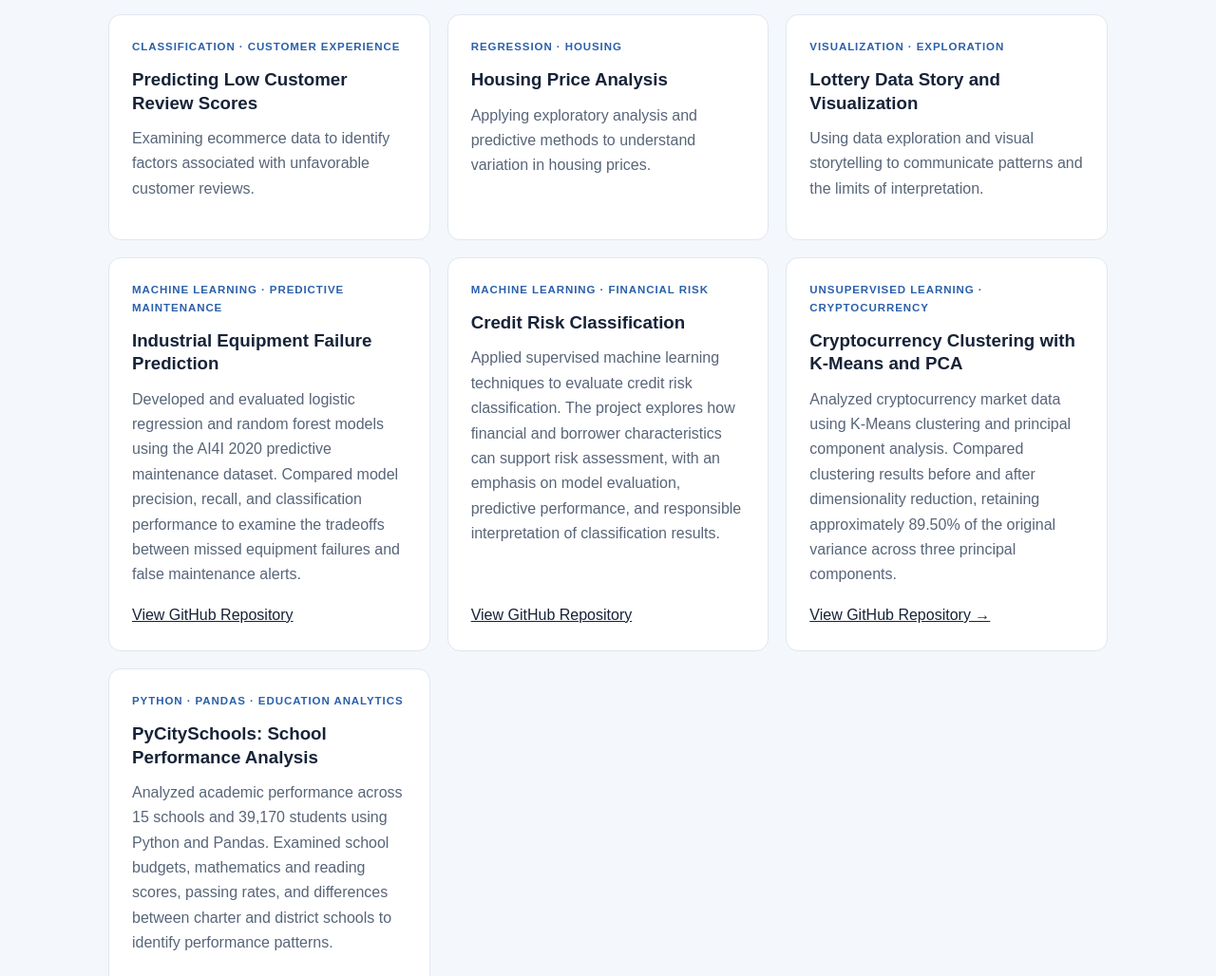
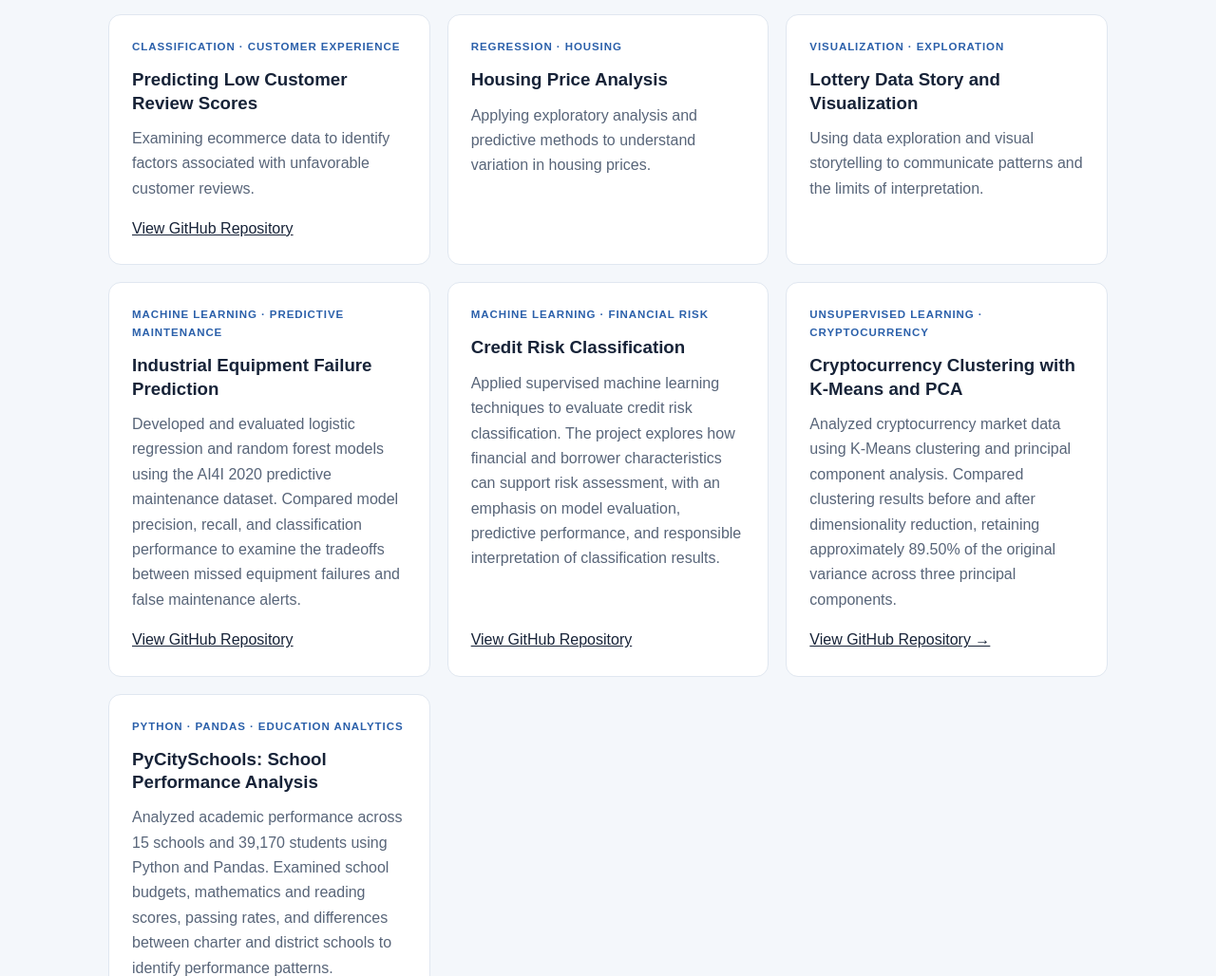
Before and after one commit to AdamSaenz/AdamSaenz.github.io, a plain HTML site: page index.html in a window 1280 px wide. Shown: the part 1751-2779 px from the top of the page at 95% size. Drawn offline with Linux system fonts and the light colour scheme.

Commit message:
Update index.html
Add GitHub link to Customer Review Prediction project

```diff
--- a/index.html
+++ b/index.html
@@ -27,7 +27,7 @@
     <article class="card"><div class="category">Forecasting · Operations</div><h3>Calls for Service Demand Forecasting</h3><p>Exploring patterns in hourly service demand to support operational staffing readiness and more informed resource planning.</p><a href="https://github.com/AdamSaenz/calls-for-service-demand-forecasting" target="_blank" rel="noopener noreferrer">View GitHub Repository</a></article>
     <article class="card"><div class="category">Classification · Workforce</div><h3>Employee Attrition Prediction</h3><p>Using employee and workplace variables to examine attrition risk and support workforce planning discussions.</p></article>
     <article class="card"><div class="category">Economics · Policy</div><h3>Childcare Affordability and Workforce Participation</h3><p>Investigating relationships between childcare costs, affordability, and labor force participation.</p><a href="https://github.com/AdamSaenz/childcare-affordability-workforce-participation" target="_blank" rel="noopener noreferrer">View GitHub Repository</a></article>
-    <article class="card"><div class="category">Classification · Customer Experience</div><h3>Predicting Low Customer Review Scores</h3><p>Examining ecommerce data to identify factors associated with unfavorable customer reviews.</p></article>
+    <article class="card"><div class="category">Classification · Customer Experience</div><h3>Predicting Low Customer Review Scores</h3><p>Examining ecommerce data to identify factors associated with unfavorable customer reviews.</p><a href="https://github.com/AdamSaenz/predicting-low-customer-review-scores" target="_blank" rel="noopener noreferrer">View GitHub Repository</a></article>
     <article class="card"><div class="category">Regression · Housing</div><h3>Housing Price Analysis</h3><p>Applying exploratory analysis and predictive methods to understand variation in housing prices.</p></article>
     <article class="card"><div class="category">Visualization · Exploration</div><h3>Lottery Data Story and Visualization</h3><p>Using data exploration and visual storytelling to communicate patterns and the limits of interpretation.</p></article>
 
```
